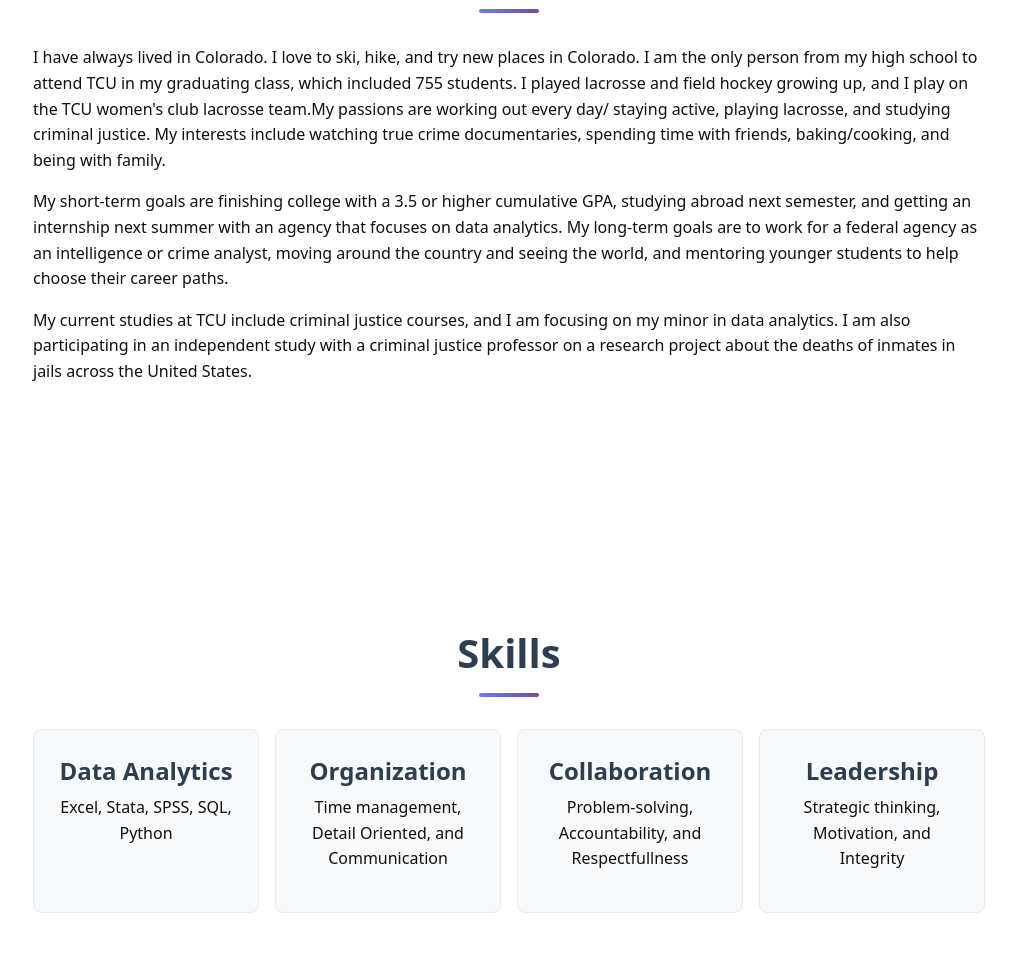
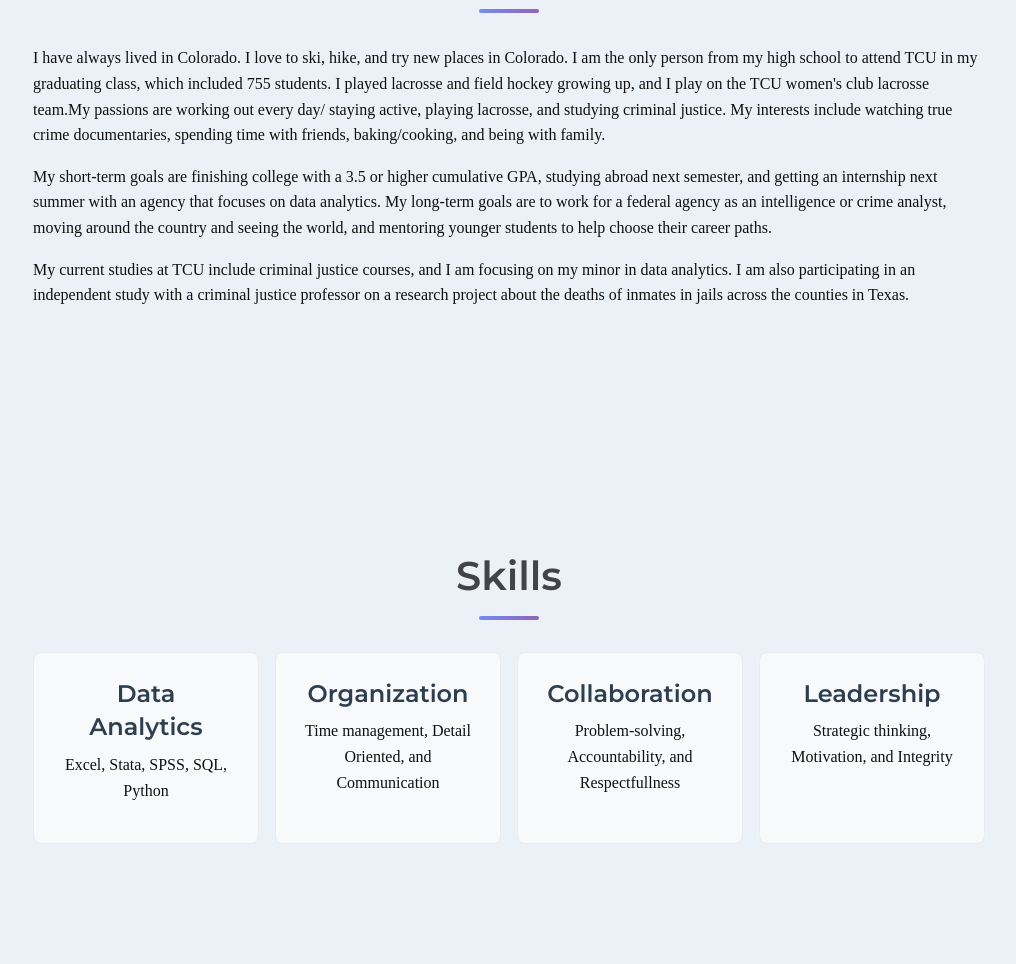
Before and after one commit to sstone1029/writ40363-portfolio, a plain HTML site: page index.html in a window 1280 px wide. Shown: the part 1090-2054 px from the top of the page, without its empty margins (131-1147 px from the left). Drawn offline with Linux system fonts and the light colour scheme; a web font is replaced by a local one.

Commit message:
More commit

```diff
--- a/css/style.css
+++ b/css/style.css
@@ -1,24 +1,21 @@
+@import url('https://fonts.googleapis.com/css2?family=Montserrat:ital,wght@0,100..900;1,100..900&family=Playfair+Display:ital,wght@0,400..900;1,400..900&display=swap');
+
+:root {
+ --primary-color: #1e40af;
+ --heading-color: #42434b;
+ --text-color: #1f2937;
+ --light-text: #6b7280;
+ --background: #ebf1f7;
+ --light-background: #d7e6f6;
+ --card-background: #f8f9fa;
+ --card-border: #e9ecef;
+ --card-shadow: 0 2px 4px rgba(0, 0, 0, 0.1);
+ --card-shadow-hover: 0 4px 8px rgba(0, 0, 0, 0.15);
+ --accent-color: #06468e;
+ --link-hover: #2171a2;
+}
 
 
-/* =========================
-   TABLE OF CONTENTS
-   =========================
-   1. Reset / Global
-   2. Base / Typography
-   3. Layout Containers
-   4. Navigation / Header Components
-   5. Hero / Header Block
-   6. About / Profile
-   7. Skills / Projects Components
-   8. Section Styles
-   9. Utilities / Helpers
-   10. Media Queries
-   11. Changelog / Notes
-========================= */
-
-/* =========================
-   1. RESET / GLOBAL
-   ========================= */
 * {
     box-sizing: border-box;
     margin: 0;
@@ -29,12 +26,19 @@
    2. BASE / TYPOGRAPHY
    ========================= */
 body {
-    font-family: system-ui, -apple-system, sans-serif;
+    font-family: 'Playfair', serif;
     line-height: 1.6;
-    color:#333;
+
+    color: var(--text-color);
+    background: var(--background);
+}
+
+h1,h2,h3 {
+    font-family: 'Montserrat', sans-serif;
+    line-height: 1.2;
 }
 h1 {
-    color: #000205;
+    color: var(--heading-color);
     font-size: 2.5rem;
     font-weight: 700;
     margin-bottom: 1rem;
@@ -43,14 +47,14 @@ h1 {
 h2 {
     font-size: 2rem;
     font-weight: 600;
-    color: #2e343d;
+    color: var(--heading-color);
     margin-bottom: 0.8rem;
     line-height: 1.4;
 }
 h3 {
   font-size: 1.5rem;
   font-weight: 600;
-  color: #4a5568;
+  color: var(--heading-color);
   margin-bottom: 0.6rem;
   line-height: 1.4;
 }
@@ -77,7 +81,7 @@ header {
     padding: 2rem;
     gap: 2rem;
     height: 60vh;
-    background-color: #f8f9fa;
+    background-color: var(--light-background);
 }
 main {
     display: grid;
@@ -107,10 +111,10 @@ nav a {
     font-weight: 500;
 }
 nav a:hover {
-    color: #007bff;
+    color: var(--link-hover);
 }
 nav a:focus {
-    outline: 2px solid #007bff;
+    outline: 2px solid var(--link-hover);
     outline-offset: 2px;
 }
 .nav-container {
@@ -137,7 +141,7 @@ nav a:focus {
     font-weight: 500;
 }
 .nav-links a:hover {
-    color: #28a745;
+    color: var(--accent-color);
 }
 
 /* =========================
@@ -145,13 +149,13 @@ nav a:focus {
    ========================= */
 .header_text {
     color: white;
-    background-color: #96bae0;
+    background-color: var(--light-background);
     flex: 1;
     padding: 2rem;
 }
 .header_pic {
     flex: 1;
-    background-color: #e9ecef;
+    background-color: var(--light-background);
     min-height: 300px;
     border-radius: 10px;
     display: flex;
@@ -273,7 +277,6 @@ section h2 {
     font-size: 2.5em;
     margin-bottom: 3rem;
     position: relative;
-    color: #2c3e50;
 }
 section h2::after {
   content: '';
@@ -284,7 +287,7 @@ section h2::after {
   display: block;
   width: 60px;
   height: 4px;
-  background: linear-gradient(90deg, #667eea, #764ba2);
+  background: linear-gradient(90deg, #758cf2, #8e65b6);
   margin: 1rem auto 0;
   border-radius: 2px;
 }
--- a/index.html
+++ b/index.html
@@ -49,7 +49,7 @@
             <h2>About Me</h2>
             <p>I have always lived in Colorado. I love to ski, hike, and try new places in Colorado. I am the only person from my high school to attend TCU in my graduating class, which included 755 students. I played lacrosse and field hockey growing up, and I play on the TCU women's club lacrosse team.My passions are working out every day/ staying active, playing lacrosse, and studying criminal justice.  My interests include watching true crime documentaries, spending time with friends, baking/cooking, and being with family. </p>
             <p> My short-term goals are finishing college with a 3.5 or higher cumulative GPA, studying abroad next semester, and getting an internship next summer with an agency that focuses on data analytics. My long-term goals are to work for a federal agency as an intelligence or crime analyst, moving around the country and seeing the world, and mentoring younger students to help choose their career paths. </p>
-            <p>My current studies at TCU include criminal justice courses, and I am focusing on my minor in data analytics. I am also participating in an independent study with a criminal justice professor on a research project about the deaths of inmates in jails across the United States.</p>
+            <p>My current studies at TCU include criminal justice courses, and I am focusing on my minor in data analytics. I am also participating in an independent study with a criminal justice professor on a research project about the deaths of inmates in jails across the counties in Texas.</p>
         </div>
      </section>
 
```
